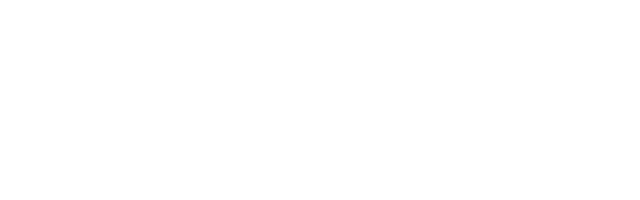
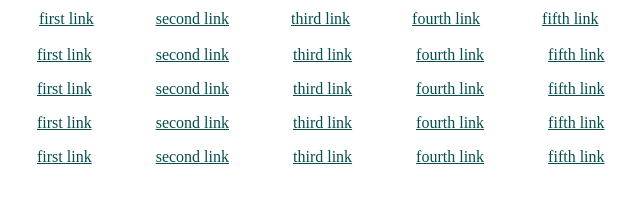
Before and after one commit to MorozovaE/It_academy, a plain HTML site: page 6alinks/index.html in a window 1280 px wide. Shown: the whole page, without its empty margins (1-641 px from the left). Drawn offline with Linux system fonts and the light colour scheme.

Commit message:
added linlks

```diff
--- a/6alinks/index.html
+++ b/6alinks/index.html
@@ -10,8 +10,40 @@
 <body>
     <table>
         <tr>
-            <td></td>
+            <td><a href="https://google.com">first link</a></td>
+            <td><a href="https://google.com">second link</a></td>
+            <td><a href="https://google.com">third  link</a></td>
+            <td><a href="https://google.com">fourth link</a></td>
+            <td><a href="https://google.com">fifth link</a></td>
         </tr>
     </table>
+    <ul>
+        <li><a href="https://google.com">first link</a></li>
+        <li><a href="https://google.com">second link</a></li>
+        <li><a href="https://google.com">third  link</a></li>
+        <li><a href="https://google.com">fourth link</a></li>
+        <li><a href="https://google.com">fifth link</a></li>
+    </ul>
+    <div>
+        <div><a href="https://google.com">first link</a></div>
+        <div><a href="https://google.com">second link</a></div>
+        <div><a href="https://google.com">third  link</a></div>
+        <div><a href="https://google.com">fourth link</a></div>
+        <div><a href="https://google.com">fifth link</a></div>
+    </div>
+    <dl>
+        <dt><a href="https://google.com">first link</a></dt>
+        <dt><a href="https://google.com">second link</a></dt>
+        <dt><a href="https://google.com">third  link</a></dt>
+        <dt><a href="https://google.com">fourth link</a></dt>
+        <dt><a href="https://google.com">fifth link</a></dt>
+    </dl>
+    <ol>
+        <li><a href="https://google.com">first link</a></li>
+        <li><a href="https://google.com">second link</a></li>
+        <li><a href="https://google.com">third  link</a></li>
+        <li><a href="https://google.com">fourth link</a></li>
+        <li><a href="https://google.com">fifth link</a></li>
+    </ol>
 </body>
 </html>
--- a/6alinks/style.css
+++ b/6alinks/style.css
@@ -0,0 +1,13 @@
+*{
+    padding:0;
+}
+a {
+    padding: 30px;
+    color: #064e4e;
+}
+li,div,dt {
+    display: inline-block;
+}
+a:hover {
+    color: red;
+}
```
